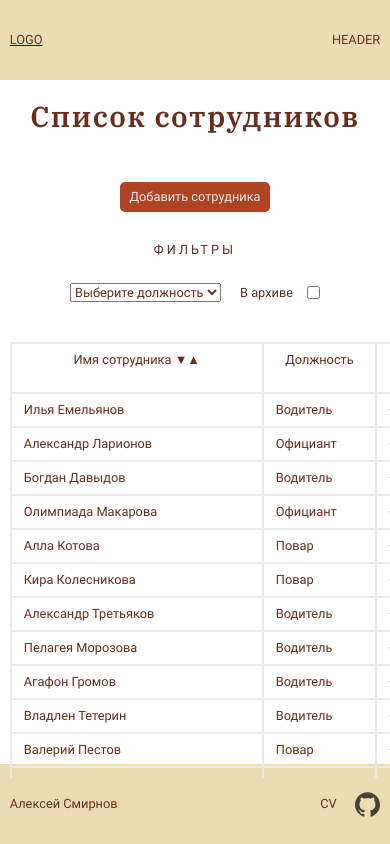
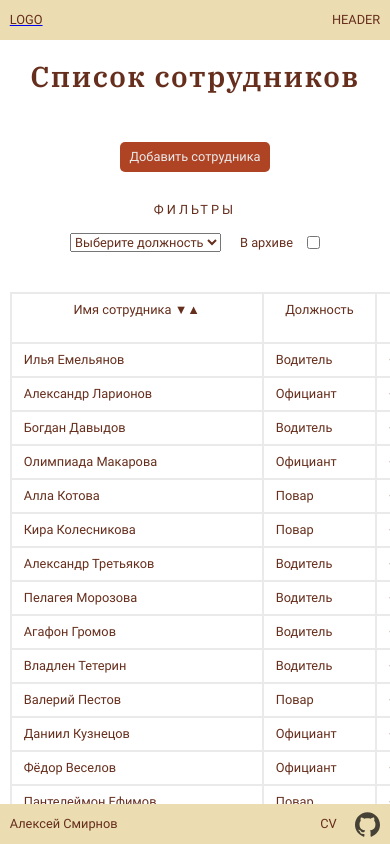
Before and after one commit to Sibusky/employees, a React (Create React App) app: page / in a window 390 px wide. Built offline with nearby package versions, Linux system fonts and the light colour scheme.

Commit message:
fix: fix table adaptie

```diff
--- a/src/App.css
+++ b/src/App.css
@@ -22,8 +22,36 @@
 
 main {
   height: calc(100vh - 80px - 80px);
+  overflow-y: scroll;
 }
 
+@media screen and (max-width: 500px) {
+  main {
+    height: calc(100vh - 40px - 40px);
+  }
+}
+
+.main::-webkit-scrollbar {
+  width: 5px;
+}
+
+.main:hover::-webkit-scrollbar {
+  opacity: 1;
+}
+
+.main::-webkit-scrollbar-track {
+  background-color: transparent;
+}
+
+.main::-webkit-scrollbar-thumb {
+  opacity: 0;
+}
+
+.main:hover::-webkit-scrollbar-thumb {
+  opacity: 1;
+  box-shadow: inset 0 0 6px rgba(0, 0, 0, 0.3);
+  border-radius: 5px;
+}
 
 /* Общие стили для переиспользуемых блоков и элементов  */
 
--- a/src/components/employees-filter/styles.css
+++ b/src/components/employees-filter/styles.css
@@ -6,12 +6,12 @@
 }
 
 @media screen and (max-width: 450px) {
-    .filter__filter-and-button {
-      flex-direction: column-reverse;
-      align-items: center;
-        height: 130px;
-    }
+  .filter__filter-and-button {
+    flex-direction: column-reverse;
+    align-items: center;
+    height: 120px;
   }
+}
 
 .filter__add-employee-text {
   color: #eaeaea !important;
@@ -40,6 +40,12 @@
   height: 60px;
 }
 
+@media screen and (max-width: 450px) {
+  .filter__handlers {
+    height: 50px;
+  }
+}
+
 .filter__handlers-text {
   letter-spacing: 3px !important;
   width: fit-content !important;
--- a/src/components/employees-list/index.jsx
+++ b/src/components/employees-list/index.jsx
@@ -86,16 +86,16 @@ function EmployeesListComponent({
             <Link className="employees__link link" to={`edit/${id}`} key={id}>
               <div className="employees__table-row">
                 <div className="employees__table-cell">
-                  <p className="text">{name}</p>
+                  <p className="employees__table-text text">{name}</p>
                 </div>
                 <div className="employees__table-cell">
-                  <p className="text"> {translateRoles(role)}</p>
+                  <p className="employees__table-text text"> {translateRoles(role)}</p>
                 </div>
                 <div className="employees__table-cell">
-                  <p className="text">{phone}</p>
+                  <p className="employees__table-text text">{phone}</p>
                 </div>
                 <div className="employees__table-cell">
-                  <p className="text">{birthday}</p>
+                  <p className="employees__table-text text">{birthday}</p>
                 </div>
               </div>
             </Link>
--- a/src/components/employees-list/styles.css
+++ b/src/components/employees-list/styles.css
@@ -1,18 +1,5 @@
 .employees {
-  overflow: scroll;
-  height: 63vh;
-}
-
-@media screen and (max-width: 500px) {
-  .employees {
-    height: 58vh;
-  }
-}
-
-@media screen and (max-width: 400px) {
-  .employees {
-    height: 54vh;
-  }
+  overflow-x: scroll;
 }
 
 .employees::-webkit-scrollbar {
@@ -71,3 +58,10 @@
 .employees__table-header {
   text-align: center;
 }
+
+.employees__table-text {
+    max-width: 95%;
+    overflow: hidden;
+    text-overflow: ellipsis;
+    white-space: nowrap;
+}
--- a/src/components/footer/styles.css
+++ b/src/components/footer/styles.css
@@ -1,6 +1,12 @@
 .footer {
   background-color: #ebdcb2;
   height: 80px;
+}
+
+@media screen and (max-width: 500px) {
+  .footer {
+    height: 40px;
+  }
 }
 
 .footer__container {
@@ -8,6 +14,7 @@
   justify-content: space-between !important;
   align-items: center !important;
   height: 100%;
+  padding: 0 !important;
 }
 
 .footer__text {
--- a/src/components/header/styles.css
+++ b/src/components/header/styles.css
@@ -3,12 +3,20 @@
   height: 80px;
 }
 
+@media screen and (max-width: 500px) {
+    .header {
+      height: 40px;
+    }
+  }
+
 .header__container {
     flex-direction: row !important;
     justify-content: space-between !important;
     align-items: center !important;
+    padding: 0 !important;
     height: 100%;
 }
+
 
 .header__text {
     width: fit-content !important;
```
